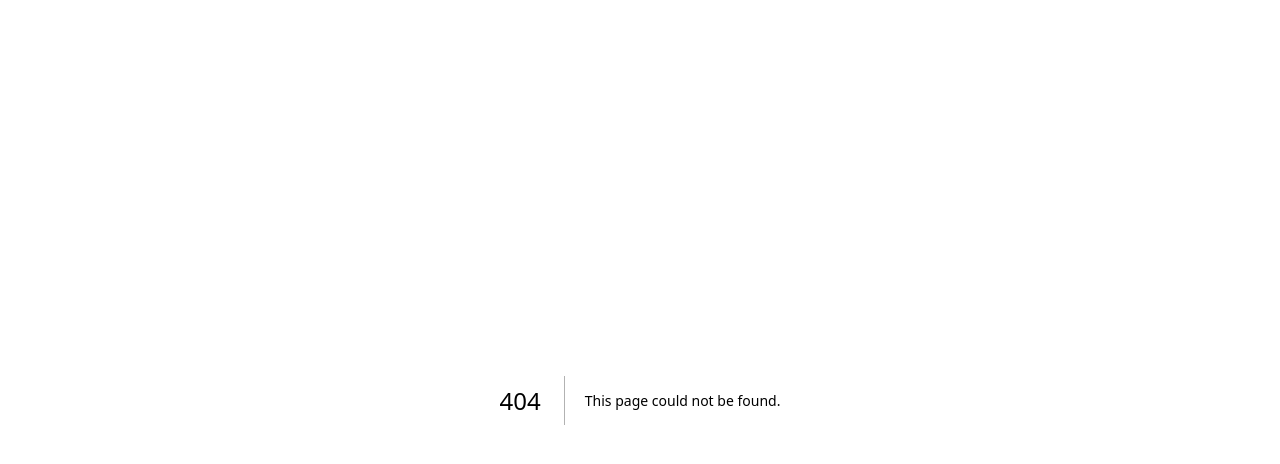
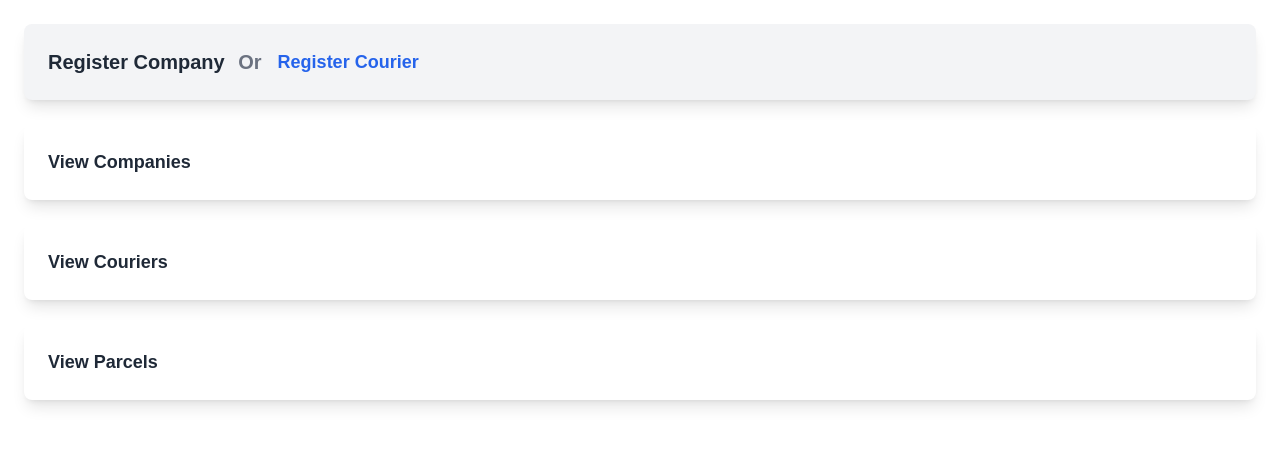
Before and after one commit to Baqari-Fruidze/Courier-Project, a Next.js app: page /admin-panel in a window 1280 px wide. Before the commit this address had no page. Shown: the top 464 px of the page. Built offline with nearby package versions, Linux system fonts and the light colour scheme.

Commit message:
admin-panel

```diff
--- a/src/app/about/page.tsx
+++ /dev/null
@@ -1,5 +0,0 @@
-import React from "react";
-
-export default function page() {
-  return <div>about</div>;
-}
--- /dev/null
+++ b/src/app/admin-panel/page.tsx
@@ -0,0 +1,36 @@
+import React from "react";
+
+export default function Page() {
+  return (
+    <div className="p-6 space-y-6">
+      {/* Register Section */}
+      <div className="flex flex-col md:flex-row items-center justify-start bg-gray-100 p-6 rounded-lg shadow-lg">
+        <p className="text-xl font-semibold text-gray-800">
+          Register Company <span className="mx-2 text-gray-500">Or</span>
+        </p>
+        <span className="text-lg font-semibold ml-2 text-blue-600 cursor-pointer hover:text-blue-800">
+          Register Courier
+        </span>
+      </div>
+
+      {/* View Company List Section */}
+      <div className="bg-white p-6 rounded-lg shadow-lg hover:bg-blue-100 transition-colors">
+        <p className="text-lg font-semibold text-gray-800 cursor-pointer">
+          View Companies
+        </p>
+      </div>
+
+      {/* View Couriers Section */}
+      <div className="bg-white p-6 rounded-lg shadow-lg hover:bg-blue-100 transition-colors">
+        <p className="text-lg font-semibold text-gray-800 cursor-pointer">
+          View Couriers
+        </p>
+      </div>
+      <div className="bg-white p-6 rounded-lg shadow-lg hover:bg-blue-600 transition-colors">
+        <p className="text-lg font-semibold text-gray-800 cursor-pointer">
+          View Parcels
+        </p>
+      </div>
+    </div>
+  );
+}
--- a/src/app/page.tsx
+++ b/src/app/page.tsx
@@ -1,4 +1,8 @@
+import { getServerSession } from "next-auth";
+import { options } from "./api/auth/[...nextauth]/option";
+
 export default async function Home() {
+  const session = await getServerSession(options);
   return (
     <>
       <h1>main</h1>
```
Also changed, not shown: src/data/data.json (+1 -46 lines).
